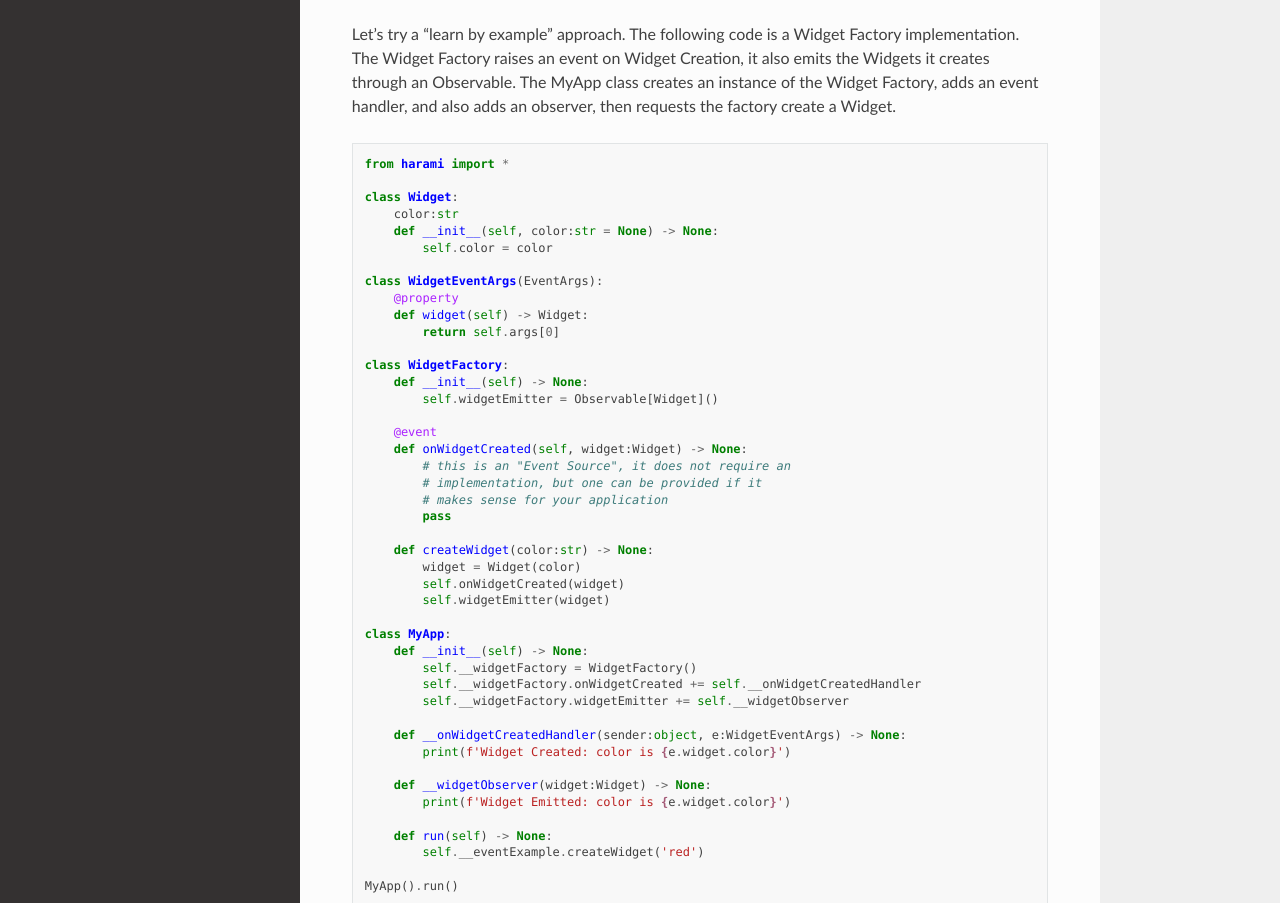
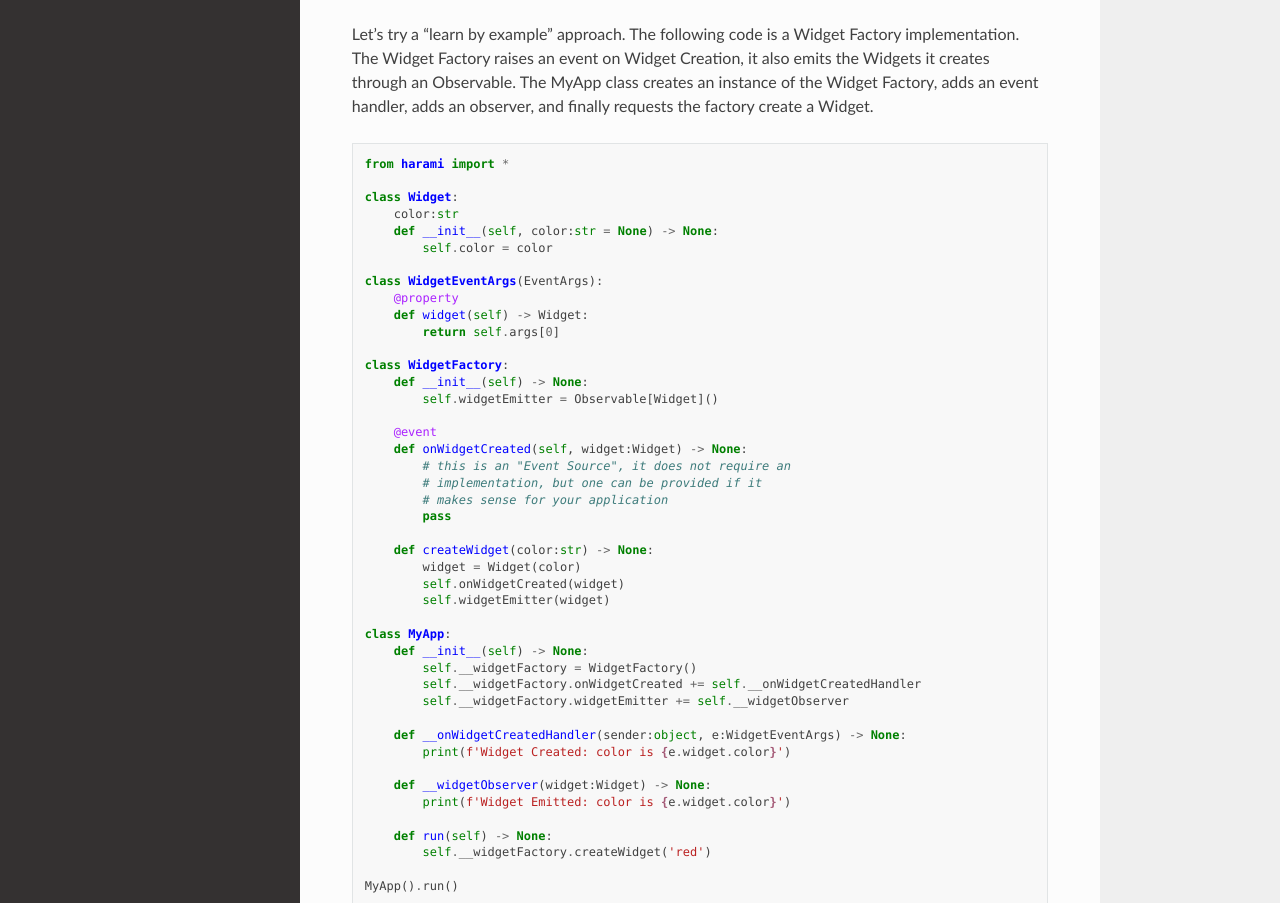
Before and after one commit to wilson0x4d/harami, a Sphinx documentation site: the page built from docs/quickstart.rst, in a window 1280 px wide and 1400 px high. Shown: the part 497-1400 px from the top of the window. Built offline with Sphinx 7.4.7 and the Read the Docs theme 3.1.0, drawn with Linux system fonts in a browser that asks for light colours.

Commit message:
fix(docs): typos.

```diff
--- a/docs/quickstart.rst
+++ b/docs/quickstart.rst
@@ -16,7 +16,7 @@ You can install the library from `PyPI <https://pypi.org/project/harami/>`_ usin
 Usage
 ----------------------
 
-Let's try a "learn by example" approach. The following code is a Widget Factory implementation. The Widget Factory raises an event on Widget Creation, it also emits the Widgets it creates through an Observable. The MyApp class creates an instance of the Widget Factory, adds an event handler, and also adds an observer, then requests the factory create a Widget.
+Let's try a "learn by example" approach. The following code is a Widget Factory implementation. The Widget Factory raises an event on Widget Creation, it also emits the Widgets it creates through an Observable. The MyApp class creates an instance of the Widget Factory, adds an event handler, adds an observer, and finally requests the factory create a Widget.
 
 .. code:: python
 
@@ -61,7 +61,7 @@ Let's try a "learn by example" approach. The following code is a Widget Factory
             print(f'Widget Emitted: color is {e.widget.color}')
 
         def run(self) -> None:
-            self.__eventExample.createWidget('red')
+            self.__widgetFactory.createWidget('red')
 
     MyApp().run()
 
```
Also changed, not shown: README.md (+4 -4 lines).
